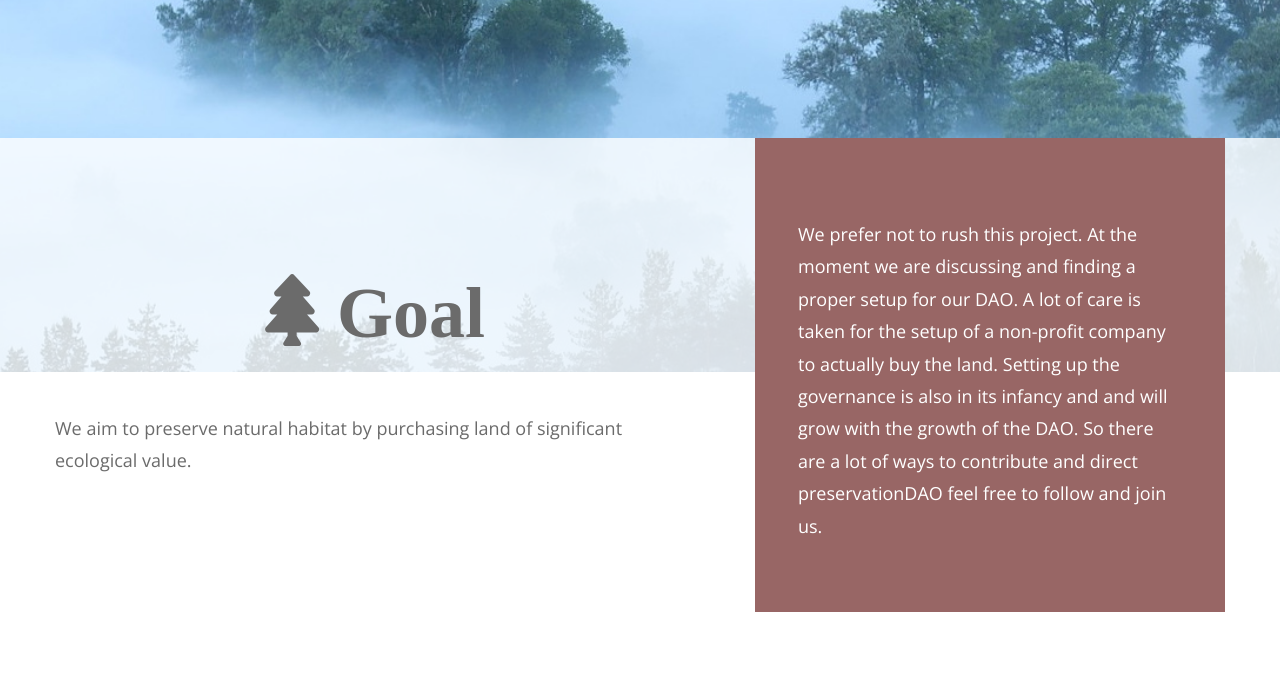
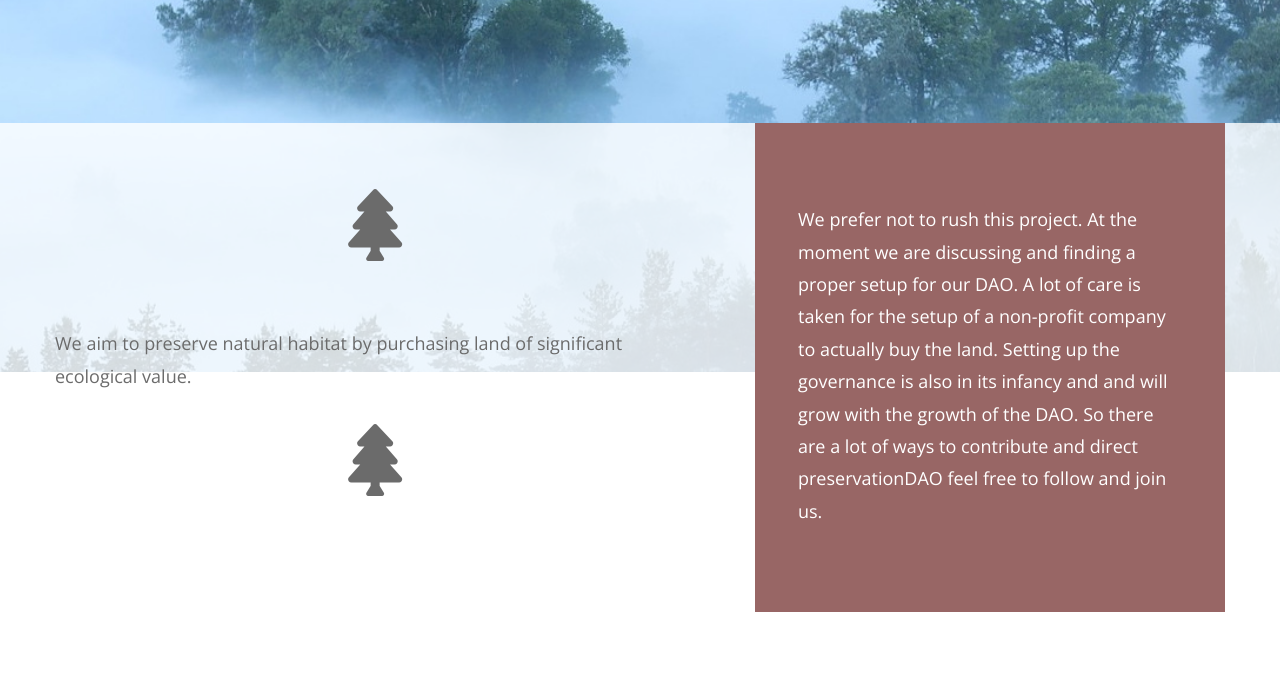
Before and after one commit to preservationdao/website, a plain HTML site: page index.html in a window 1280 px wide. Shown: the part 488-1177 px from the top of the page. Drawn offline with nearby package versions, Linux system fonts and the light colour scheme.

Commit message:
replaced Goal title header with trees

```diff
--- a/index.html
+++ b/index.html
@@ -41,10 +41,11 @@ https://templatemo.com/tm-530-mini-profile
             <!-- White transparent bg -->
             <div class="col-md-7 tm-welcome-left-col">
               <div class="tm-welcome-left">
-                <h2 class="fa fa-4x fa-tree p-3 tm-welcome-icon tm-welcome-title"> Goal</h2>
+                <h2 class="fa fa-4x fa-tree p-3 tm-welcome-icon tm-welcome-title"></h2>
                 <p class="pb-0">
                   We aim to preserve natural habitat by purchasing land of
                   significant ecological value.</p>
+                  <h2 class="fa fa-4x fa-tree p-3 tm-welcome-icon tm-welcome-title"></h2>
               </div>
             </div>
             <!-- Brown bg -->
```
